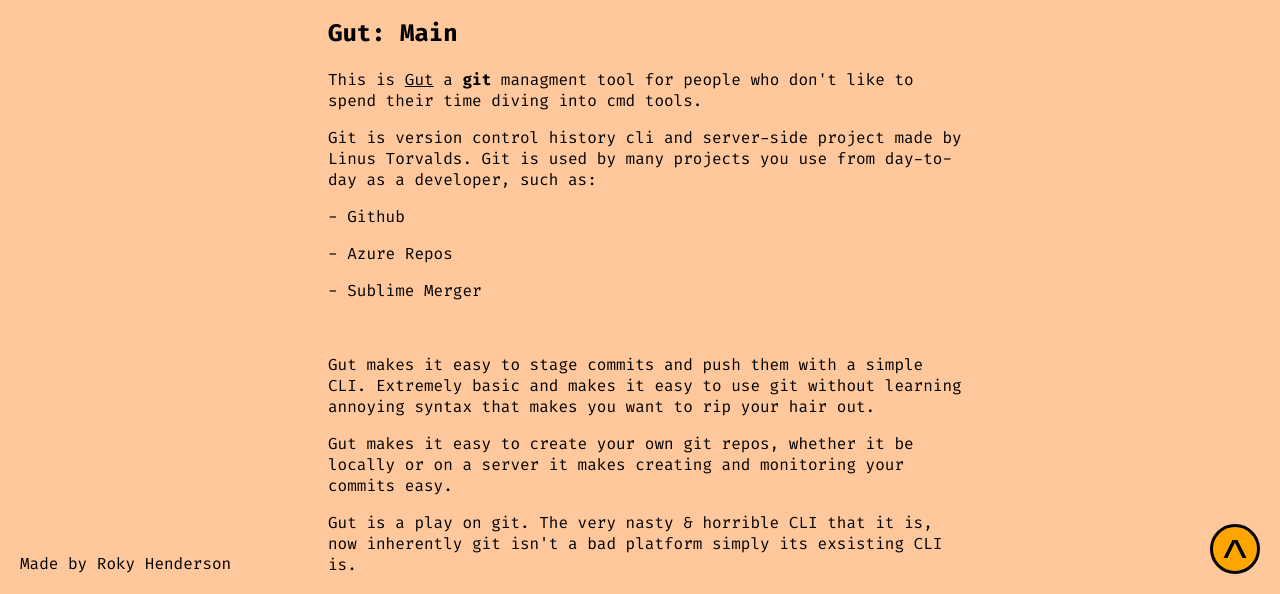
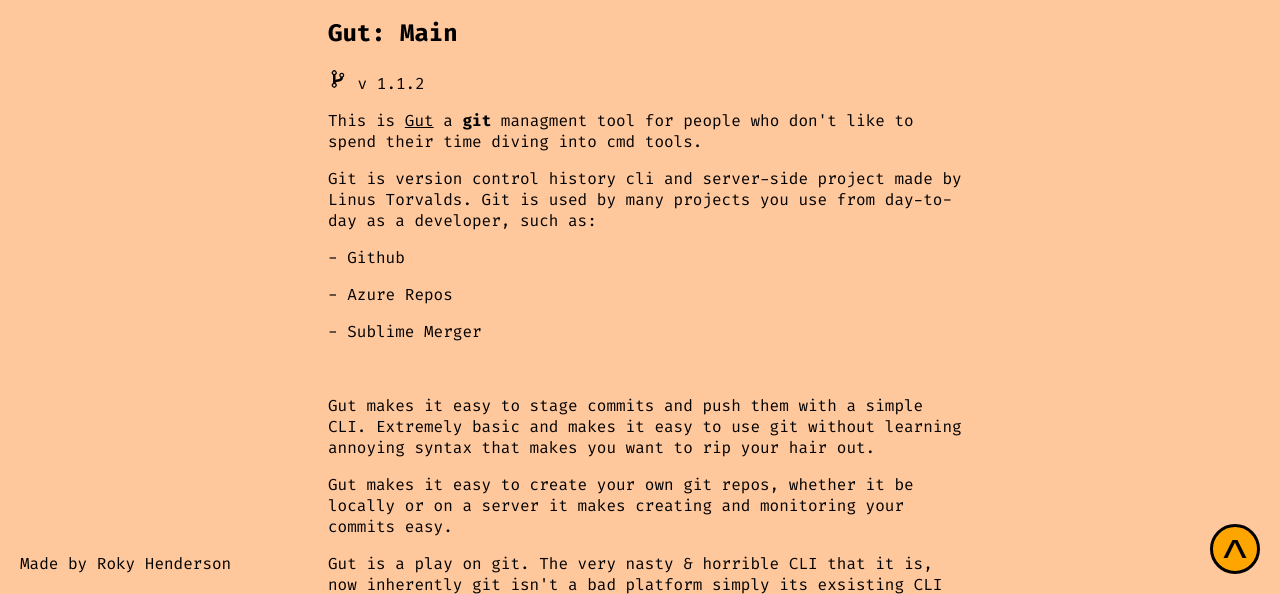
Before and after one commit to rhhen122/gut-website, a plain HTML site: page index.html in a window 1280 px wide. Shown: the part 206-800 px from the top of the page. Drawn offline with Linux system fonts and the light colour scheme.

Commit message:
Added version tracking (kinda)

```diff
--- a/index.html
+++ b/index.html
@@ -13,7 +13,7 @@
     <article class="section">
         <div id="main">
         <h2>Discliamer: I made Gut before I knew there was another cli that did exactly what mine did with the same library. Sorry but im in to deep now, Thanks Rhhen</h2>
-        <h1>Gut: Main</h1>
+        <h1>Gut: Main</h1><span><img src="Media/git-branch-svgrepo-com.svg" height="20px"> v 1.1.2</span>
         <p>This is <u>Gut</u> a <b>git</b> managment tool for people who don't like to spend their time diving into cmd tools.</p>
         <p>Git is version control history cli and server-side project made by Linus Torvalds. Git is used by many projects you use from day-to-day as a developer, such as:</p>
         <p> - Github</p>
```
Also changed, not shown: Media/git-branch-svgrepo-com.svg (added).
